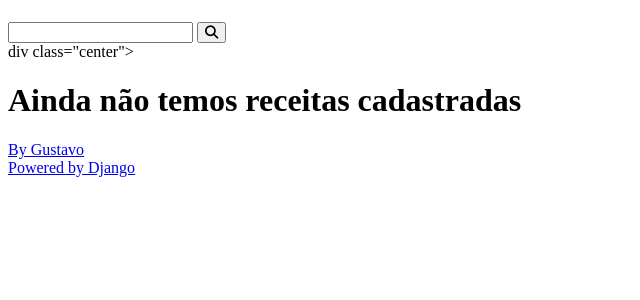
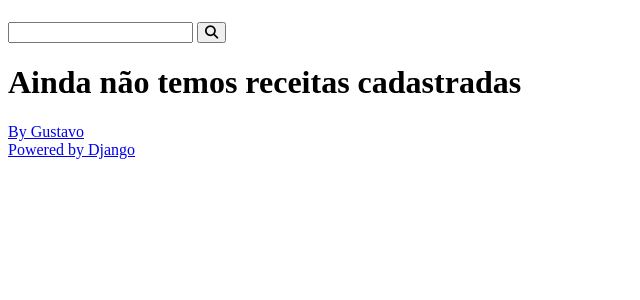
Before and after one commit to gustavo-it/curso-django-projeto1, a Django app: page / in a window 1280 px wide. Shown: the part 58-358 px from the top of the page, without its empty margins (0-640 px from the left). Run offline with Django 4.2, Linux system fonts and the light colour scheme; data that the repository does not hold is empty.

Commit message:
Correção na div com class='center'

```diff
--- a/recipes/templates/recipes/pages/home.html
+++ b/recipes/templates/recipes/pages/home.html
@@ -5,7 +5,7 @@
         {% for recipe in recipes %}
             {% include 'recipes/partials/recipe.html' %}
             {% empty %}
-                div class="center">
+                <div class="center">
                     <h1> Ainda não temos receitas cadastradas </h1>
                 </div>
         {% endfor %}
--- a/recipes/templates/recipes/partials/search.html
+++ b/recipes/templates/recipes/partials/search.html
@@ -1,7 +1,7 @@
 <div class="search-container">
     <div class="container">
-        <form action="{% url "recipes:search" %}" method="GET" class="search-form" required>
-            <input type="search" class="search-input" name="q">
+        <form action="{% url "recipes:search" %}" method="GET" class="search-form">
+            <input type="search" class="search-input" name="q" value="{{ search_term }}" required>
             <button type="submit" class="search-button"><i class="fas fa-search"></i></button>
         </form>
     </div>
--- a/recipes/views.py
+++ b/recipes/views.py
@@ -40,4 +40,6 @@ def search(request):
     if not search_term:
         raise Http404()
 
-    return render(request, "recipes/pages/search.html")
+    return render(request, "recipes/pages/search.html", {
+        "page_title": f"Search for '{search_term}'",
+    })
```
Also changed, not shown: recipes/templates/recipes/pages/search.html (+13 -0 lines).
